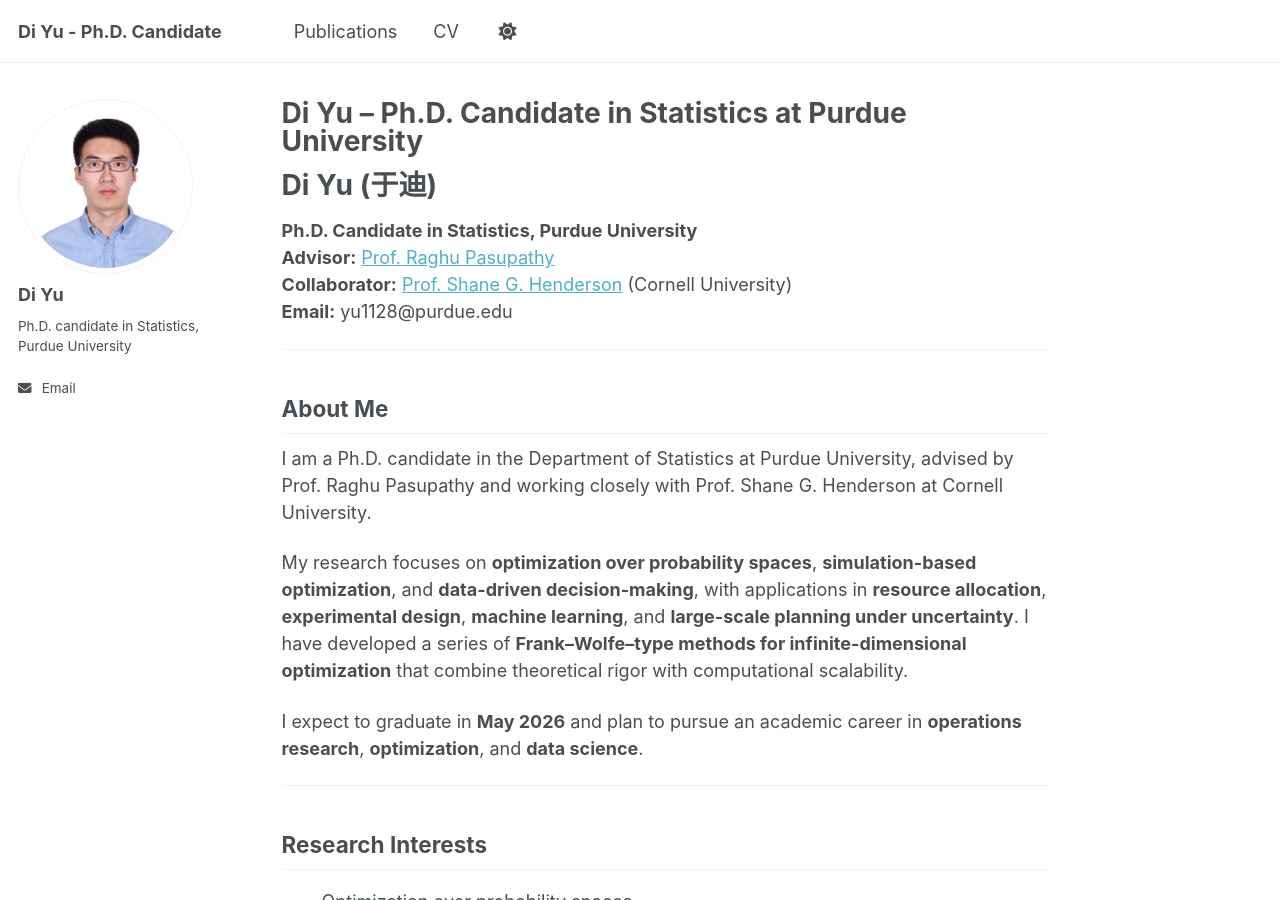
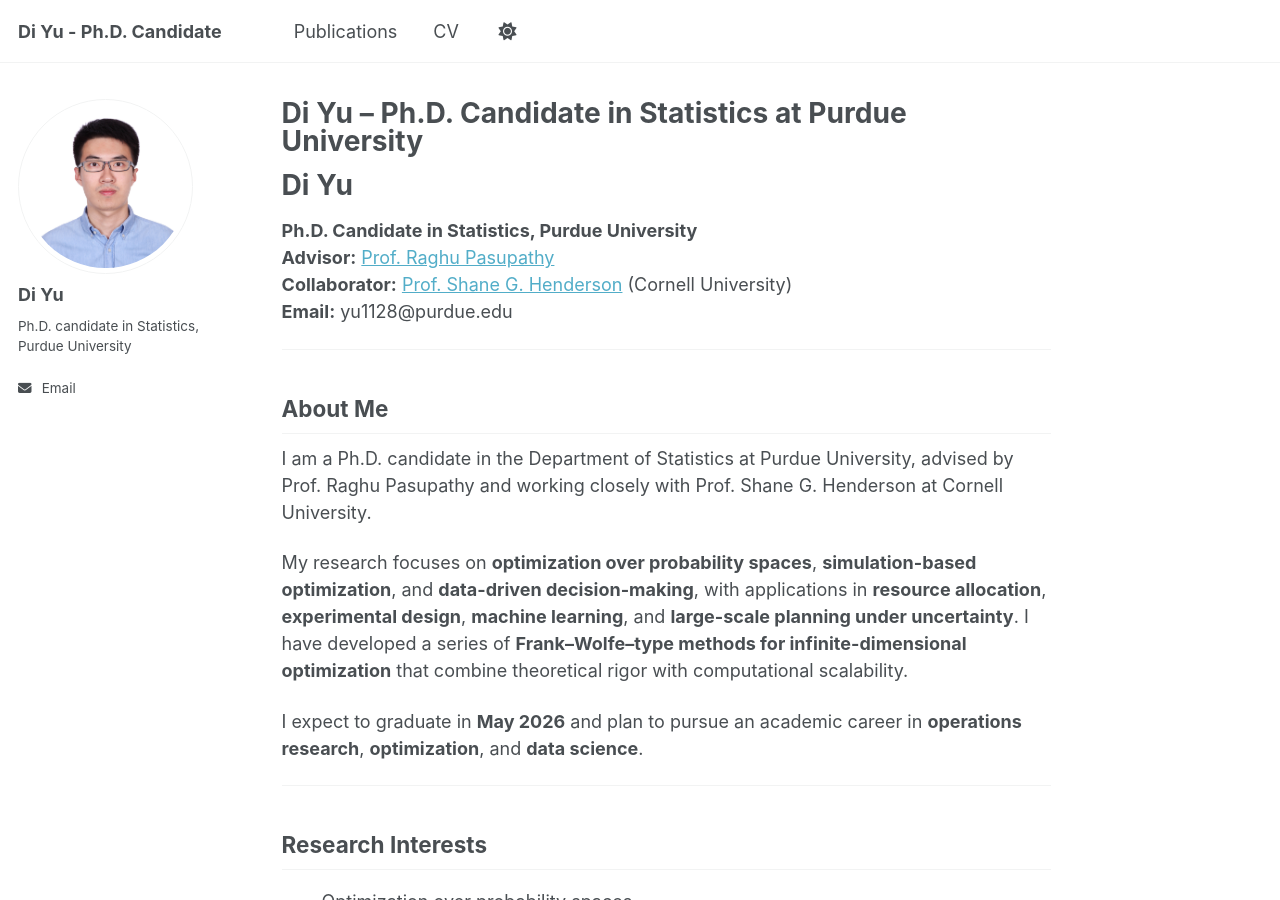
Before and after one commit to yudi12358/yudi12358.github.io, a Jekyll site: the page built from _pages/about.md, in a window 1280 px wide and 900 px high. Built offline with Jekyll 4.4.1, drawn with Linux system fonts in a browser that asks for light colours; a script that is not in the unit is left out.

Commit message:
Update about.md

```diff
--- a/_pages/about.md
+++ b/_pages/about.md
@@ -7,7 +7,7 @@ redirect_from:
   - /about.html
 ---
 
-# Di Yu (于迪)
+# Di Yu
 
 **Ph.D. Candidate in Statistics, Purdue University**
 **Advisor:** [Prof. Raghu Pasupathy](https://www.stat.purdue.edu/~pasupath/)
```
